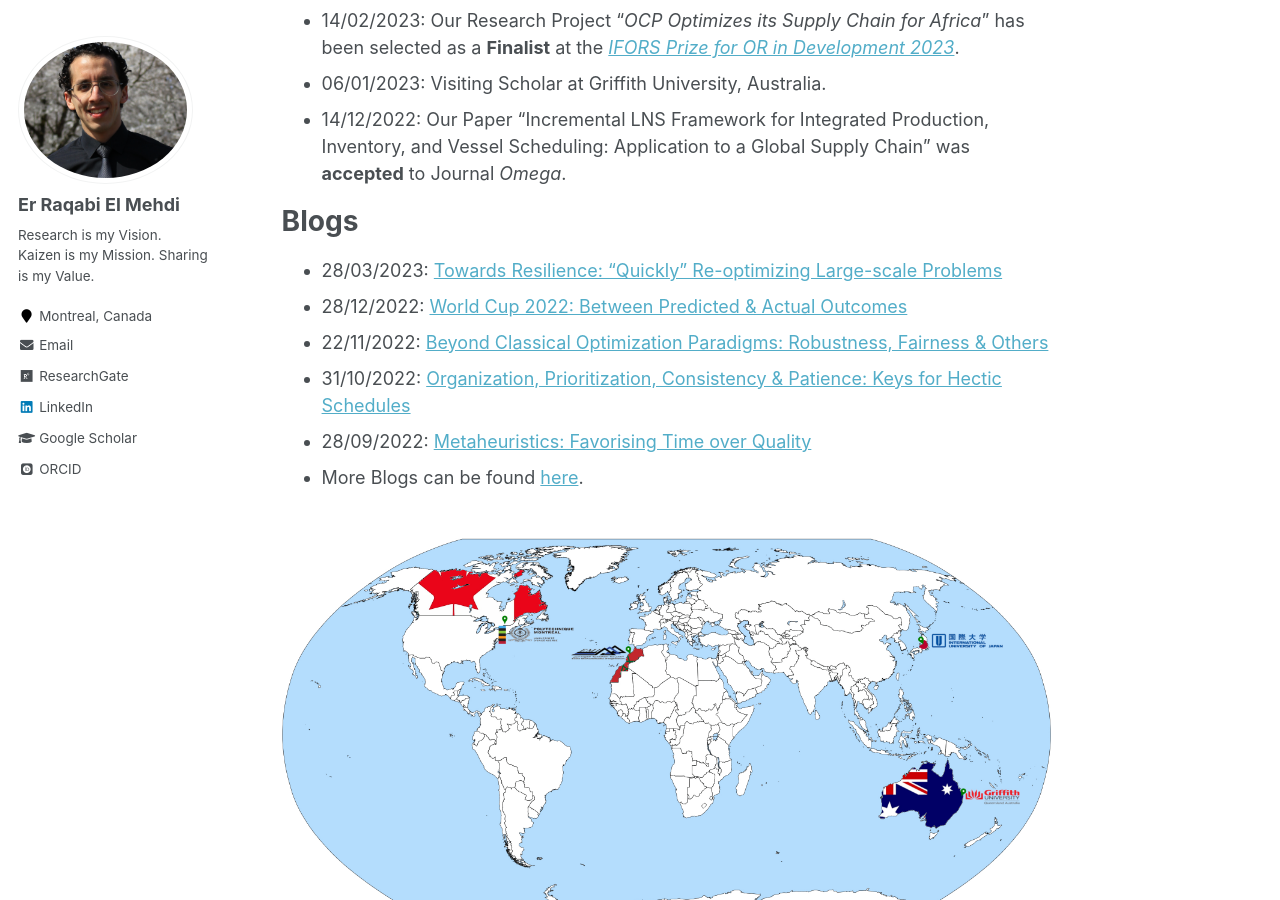
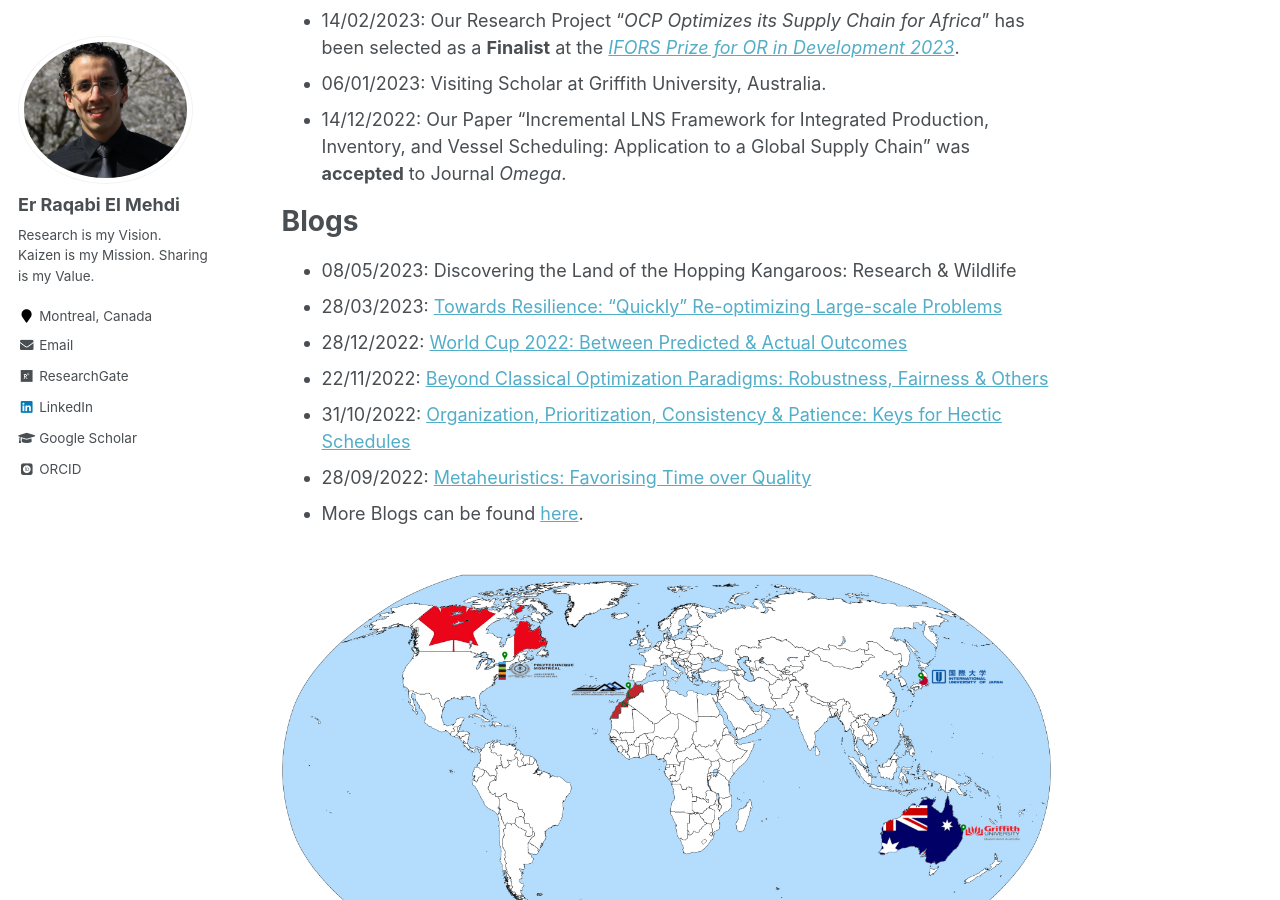
Before and after one commit to RqbMedi/rqbmedi.github.io, a Jekyll site: the page built from _pages/about.md, in a window 1280 px wide and 900 px high, scrolled down 1140 px. Built offline with Jekyll 4.4.1, drawn with Linux system fonts in a browser that asks for light colours; some web fonts are replaced.

Commit message:
Update about.md

```diff
--- a/_pages/about.md
+++ b/_pages/about.md
@@ -40,6 +40,7 @@ News
 
 Blogs
 ======
+- 08/05/2023: Discovering the Land of the Hopping Kangaroos: Research & Wildlife
 - 28/03/2023: [Towards Resilience: “Quickly” Re-optimizing Large-scale Problems](https://medium.com/@erraqabielmehdi/towards-resilience-quickly-re-optimizing-large-scale-problems-1d7f923bb866)
 - 28/12/2022: [World Cup 2022: Between Predicted & Actual Outcomes](https://www.linkedin.com/pulse/world-cup-2022-between-predicted-actual-outcomes-el-mehdi-%E3%83%A9%E3%82%AB%E3%83%93-%E3%83%A1%E3%83%87%E3%82%A3)
 - 22/11/2022: [Beyond Classical Optimization Paradigms: Robustness, Fairness & Others](https://erraqabielmehdi.medium.com/beyond-classical-optimization-paradigms-robustness-fairness-others-dce754836c0d)
```
